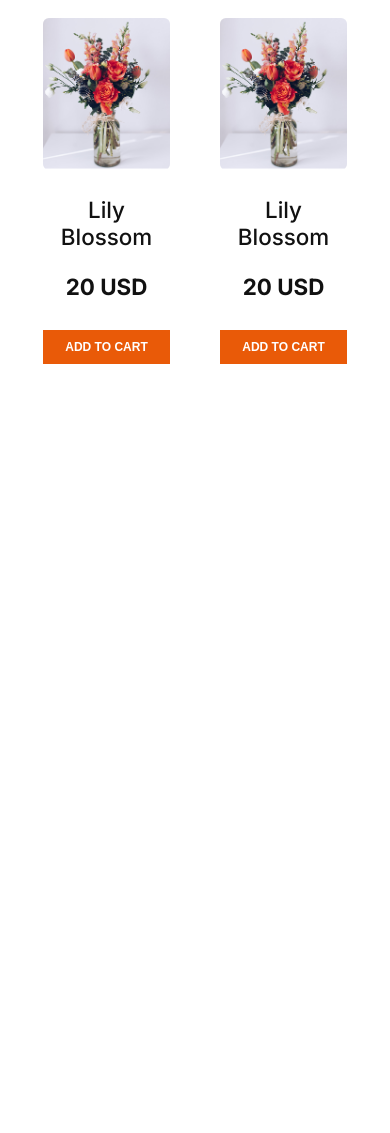
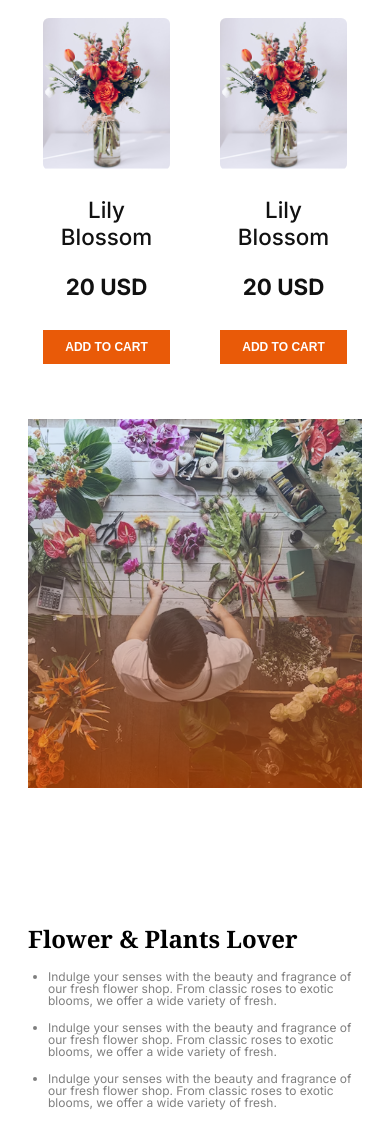
Before and after one commit to badsha103868/responsive-flower-a02, a plain HTML site: page index.html in a window 390 px wide. Shown: the part 1989-3122 px from the top of the page. Before the commit the page ends 2376 px from the top, so only its background shows below. Drawn offline with Linux system fonts and the light colour scheme.

Commit message:
added plants lover section and responsive

```diff
--- a/index.html
+++ b/index.html
@@ -95,6 +95,25 @@
 
 
     </section>
+    <!-- plants lover section -->
+    <section class="plants-lover-section">
+      <div class="flower-container">
+        <div class="flower-image-part">
+          <img class="flower-img" src="images/flower-store.png" alt="">
+          <img id="badge" src="images/trusted-badge.png" alt="">
+        </div>
+        <div class="flower-content">
+          <h2 class="flower-title noto-normal">Flower & Plants Lover</h2>
+          <ul class="dark-2 flower-description">
+            <li class="list-item">Indulge your senses with the beauty and fragrance of our fresh flower shop. From classic roses to exotic blooms, we offer a wide variety of fresh.</li>
+            <li class="list-item">Indulge your senses with the beauty and fragrance of our fresh flower shop. From classic roses to exotic blooms, we offer a wide variety of fresh.</li>
+            <li class="list-item">Indulge your senses with the beauty and fragrance of our fresh flower shop. From classic roses to exotic blooms, we offer a wide variety of fresh.</li>
+          </ul>
+        </div>
+
+      </div>
+
+    </section>
   </main>
 
   <footer>
--- a/styles/flower.css
+++ b/styles/flower.css
@@ -52,7 +52,8 @@ border-radius: none;
 border: none;
 width: 100%;
 }
-.navbar, .banner,.plant-section{
+.navbar, .banner,.plant-section,
+.plants-lover-section{
   max-width: 1280px;
   margin: 0 auto;
 }
@@ -241,3 +242,83 @@ width: 100%;
     font-size: 0.75rem;
   }
 }
+
+/* plants lover section start */
+
+.flower-container{
+  display: flex;
+  align-items: flex-start;
+  gap: 60px;
+  margin: 0 auto;
+  margin-top: 210px;
+  height: auto;
+
+  background-color: rgba(255, 255, 255, 0.475);
+
+}
+
+#badge{
+  height: 270px;
+  width: 270px;
+  position: absolute;
+  top: -120px;
+  right: -100px;
+}
+.flower-image-part{
+  position: relative;
+  flex: 1;
+  width: 50%;
+}
+.flower-img{
+  width: 100%;
+  height: auto;
+}
+.flower-content{
+  width: 50%;
+  margin-top: 30px;
+  flex: 1;
+}
+.flower-title{
+  font-size: 4.12rem;
+  font-weight: 700;
+  margin-bottom: 20px;
+}
+.flower-description{
+  padding-left: 20px ;
+}
+.list-item{
+  font-size: 1.4rem;
+  line-height: 1.5;
+  margin-bottom: 20px;
+}
+/* plants lover section responsive */
+@media screen and (max-width:576px) {
+  .flower-container{
+    flex-direction: column;
+    margin: 0 20px;
+    margin-top: 40px;
+  }
+  #badge{
+    display: none;
+  }
+  .flower-img{
+    width: 100%;
+  }
+  .flower-image-part{
+  width: 100%;
+  margin-bottom:20px ;
+
+  }
+  .flower-content{
+  width: 100%;
+  }
+  .flower-title{
+  font-size: 1.5rem;
+  margin-bottom: 15px;
+}
+.list-item{
+  font-size: .75rem;
+  line-height: 1;
+  margin-bottom: 15px;
+ }
+}
```
